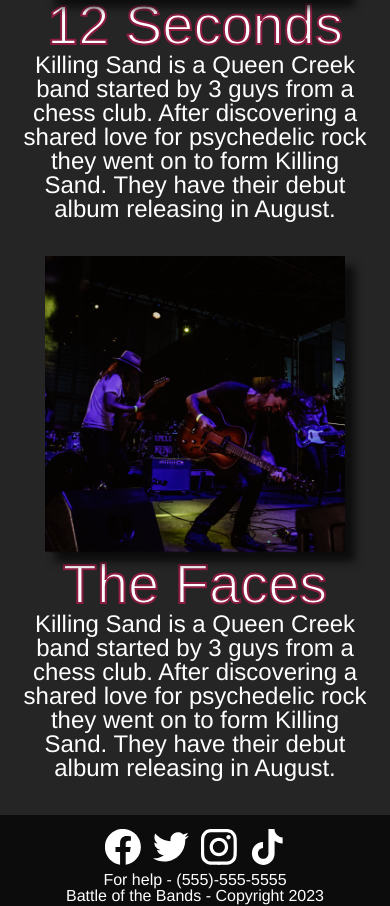
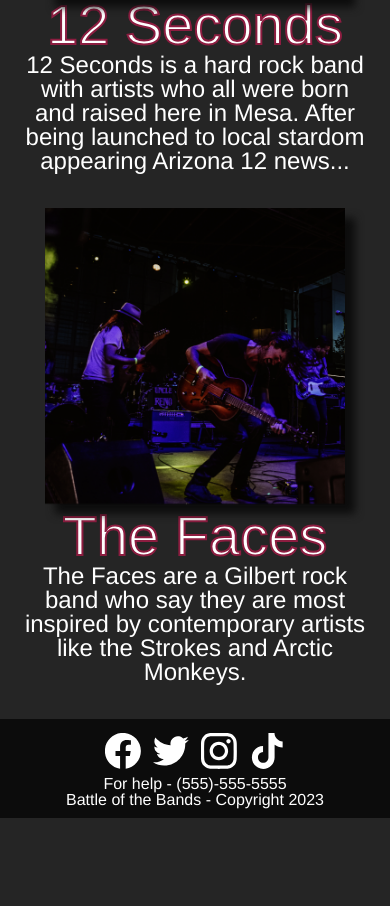
Before and after one commit to ethanjsummers00/Battle-of-the-Bands, a plain HTML site: page featured.html in a window 390 px wide. Shown: the part 1094-2000 px from the top of the page. After the commit the page ends 1912 px from the top, so only its background shows below. Drawn offline with nearby package versions, Linux system fonts and the light colour scheme; a web font is replaced by a local one.

Commit message:
Resizing

```diff
--- a/featured.html
+++ b/featured.html
@@ -41,6 +41,7 @@
                     <li><a href="index.html" >About</a></li>
                     <li><a href="featured.html" class="selected">Featured</a></li>
                     <li><a href="contact.html">Contact</a></li>
+                    <li><a href="#">Tickets</a></li>
                     </ul>
                 </div>
             </nav>
@@ -84,10 +85,7 @@
                     </div>
                     <article class="mobileDesc">
                         <h2> <em>&lt;</em> 12 Seconds <em>></em> </h2>
-                        <p>Killing Sand is a Queen Creek band started by 3 guys
-                            from a chess club. After discovering a shared love for psychedelic
-                            rock they went on to form Killing Sand. They have their debut album
-                            releasing in August. </p>
+                        <p>12 Seconds is a hard rock band with artists who all were born and raised here in Mesa. After being launched to local stardom appearing Arizona 12 news... </p>
                     </article>
 
                     <div class="mobile">
@@ -95,10 +93,7 @@
                     </div>
                     <article class="mobileDesc">
                         <h2> <em>&lt;</em> The Faces <em>></em> </h2>
-                        <p>Killing Sand is a Queen Creek band started by 3 guys
-                            from a chess club. After discovering a shared love for psychedelic
-                            rock they went on to form Killing Sand. They have their debut album
-                            releasing in August. </p>
+                        <p>The Faces are a Gilbert rock band who say they are most inspired by contemporary artists like the Strokes and Arctic Monkeys. </p>
                     </article>
                 </div>
                 <article class="artistDesc">
@@ -109,6 +104,7 @@
                         releasing in August. </p>
                 </article>
             </section>
+
         </main>
         <footer>
             <section id="footerTop">
--- a/styles.css
+++ b/styles.css
@@ -269,7 +269,7 @@ input.error  {
     main{
         display: flex;
         height: 100%;
-        padding-bottom: 5rem;
+        /* padding-bottom: 5rem; */
     }
 
     h1{
@@ -305,7 +305,7 @@ input.error  {
         "img5";
         justify-items: center;
         overflow-x: hidden;
-        height: 145vh;
+        height: 140vh;
     }
 
     #imgColumn img{
@@ -976,6 +976,7 @@ input.error  {
 
     .mobile{
         display: flex;
+        flex: 20%;
         justify-content: center;
     }
 
```
Also changed, not shown: contact.html (+1 -0 lines), index.html (+2 -5 lines).
